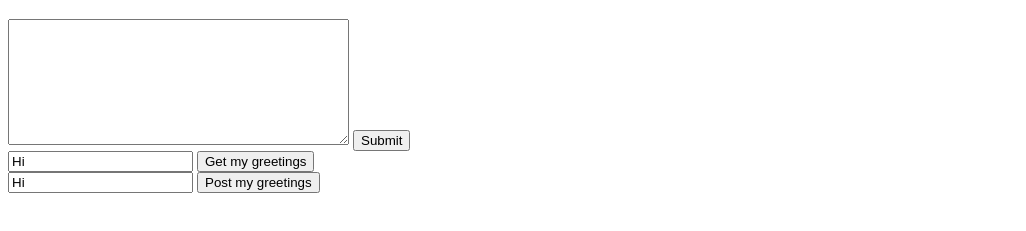
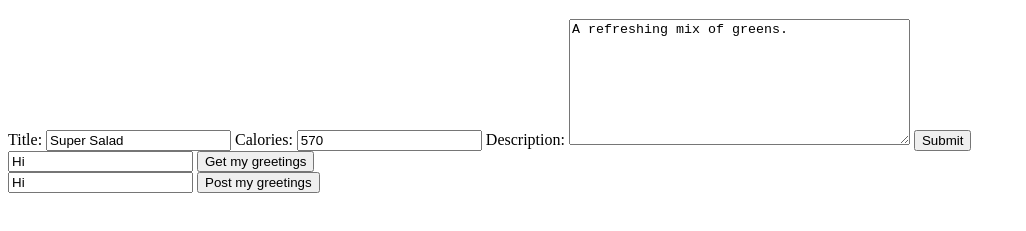
Before and after one commit to gwu-business/salad-site, a plain HTML site: page menu-items/form.html in a window 1280 px wide. Both pictures are taken after a click on the button "Submit". Shown: the part 145-376 px from the top of the page, without its empty margins (0-1026 px from the left). Drawn offline with Linux system fonts and the light colour scheme.

Commit message:
logging form inputs

```diff
--- a/menu-items/form.html
+++ b/menu-items/form.html
@@ -20,31 +20,71 @@
 
     <div class="page">
       <h1>Add a new Menu Item</h1>
-      <form action="index.html" method="post">
-        <textarea name="description-input" rows="8" cols="40"></textarea>
+
+
+
+
+
+
+
+
+
+      <form id="submission-form" action="index.html" method="post">
+        <label for="title">Title:</label>
+          <input id="title-input" type="text" name="title" value="Super Salad" placeholder="Super Salad">
+        <label for="calories">Calories:</label>
+          <input id="calories-input" type="number" name="calories" value="570">
+        <label for="description">Description:</label>
+          <textarea id="description-input" name="description" rows="8" cols="40" placeholder="A refreshing mix of greens.">A refreshing mix of greens.</textarea>
         <button id="submission-button" type="button" name="button">Submit</button>
       </form>
-      <form action="endpoint.html" method="get">
+
+
+
+      <form action="new.html" method="get">
         <input name="say" value="Hi">
         <button>Get my greetings</button>
       </form>
-      <form action="endpoint.html" method="post">
+
+
+      <form action="new.html" method="post">
         <input name="say" value="Hi">
         <button>Post my greetings</button>
       </form>
+
+
+
+
+
+
+
+
+
+
+
+
+
     </div>
 
     <script type="text/javascript">
       var hostName = window.location.hostname || "UNKOWN HOST"
+      var newMenuItemPath = "/menu-items/new"
       console.log(hostName)
-      var newMenuItemPath = "/menu_items/new"
-      console.log(newMenuItemPath)
 
+      var titleInput = document.getElementById("title-input")
+      var caloriesInput = document.getElementById("calories-input")
+      var descriptionInput = document.getElementById("description-input")
+
+      //var submissionForm = document.getElementById("submission-form")
       var submissionButton = document.getElementById("submission-button")
       submissionButton.addEventListener("click", submitForm, false)
 
       function submitForm(){
-        var menuItem = {name: "SUPER SALAD", calories: 570, description: "A refreshing mix of greens."}
+        var menuItem = {
+          title: titleInput.value,
+          calories: caloriesInput.value,
+          description: descriptionInput.value
+        }
         console.log("SUBMITTING", menuItem, "TO", newMenuItemPath)
       }
     </script>
```
Also changed, not shown: endpoint.html (deleted), 2 other files.
